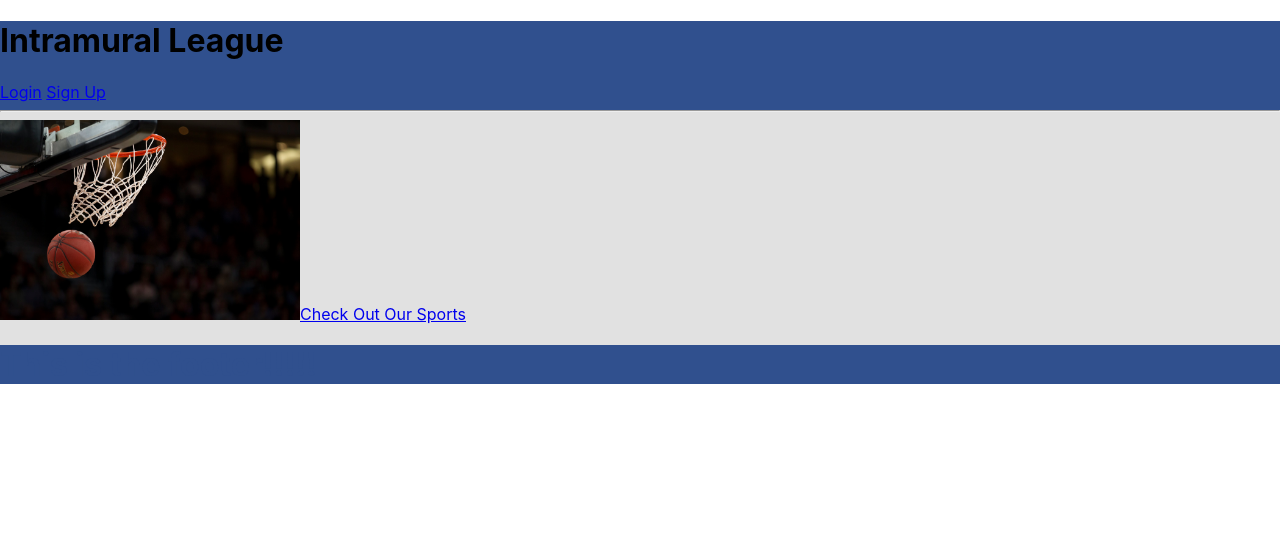
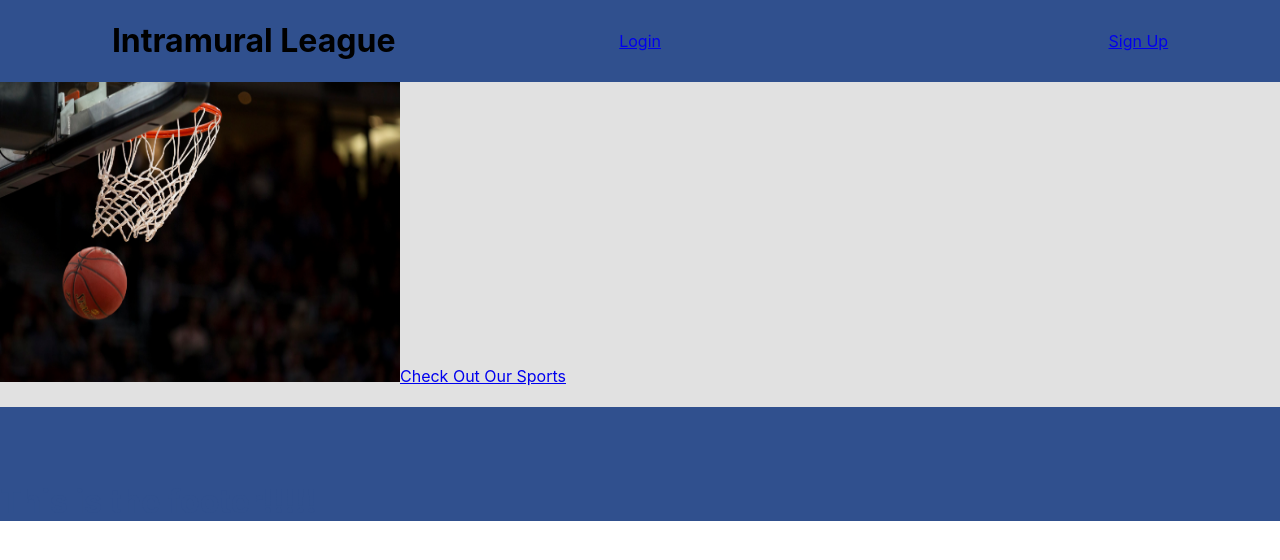
Before and after one commit to ortega28/Intramural, a React (Create React App) app in the folder client/: page / in a window 1280 px wide. Shown: the top 560 px of the page. Built offline with nearby package versions, Linux system fonts and the light colour scheme; no server answers.

Commit message:
added styling to landing page

```diff
--- a/client/src/components/Footer.css
+++ b/client/src/components/Footer.css
@@ -4,4 +4,5 @@
 
 .footer-title {
   color: rgb(48, 80, 142);
+  padding-top: 75px;
 }
--- a/client/src/components/Header.css
+++ b/client/src/components/Header.css
@@ -1,4 +1,8 @@
 .header-div {
+  display: flex;
+  align-items: center;
+  justify-content: space-around;
+  flex-wrap:  wrap;
   background-color: rgb(48, 80, 142);
 }
 
--- a/client/src/components/Header.jsx
+++ b/client/src/components/Header.jsx
@@ -20,7 +20,7 @@ function Header(props) {
             <Link to='/user/signup'>Sign Up</Link>
           </>
       }
-      <hr />
+      {/* <hr /> */}
       {
         // props.currentUser && (
         //   <nav>
--- a/client/src/components/Main.css
+++ b/client/src/components/Main.css
@@ -1,6 +1,6 @@
 .home-basketball-image{
-  height:200px;
-  width:300px;
+  height:300px;
+  width:400px;
 }
 
 .main-component {
```
